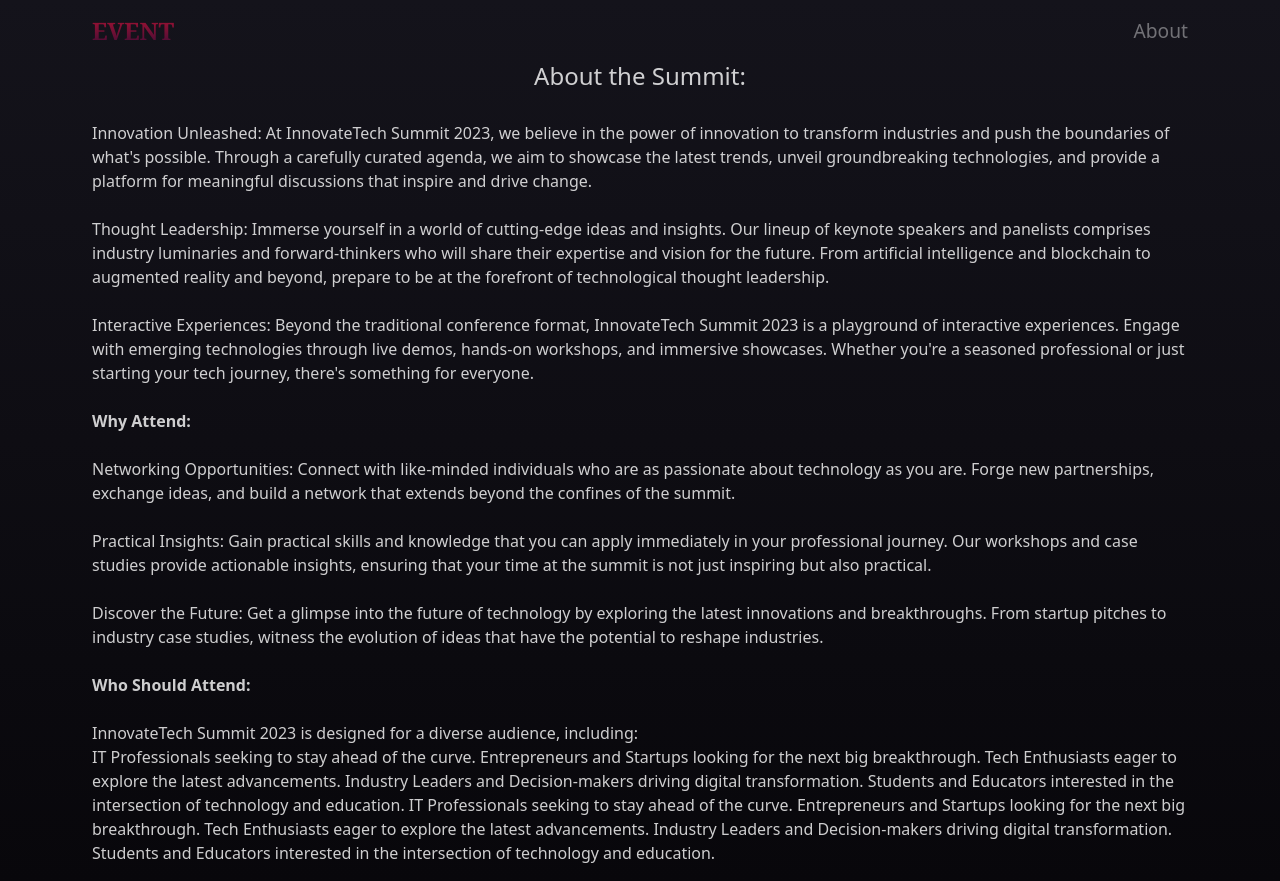
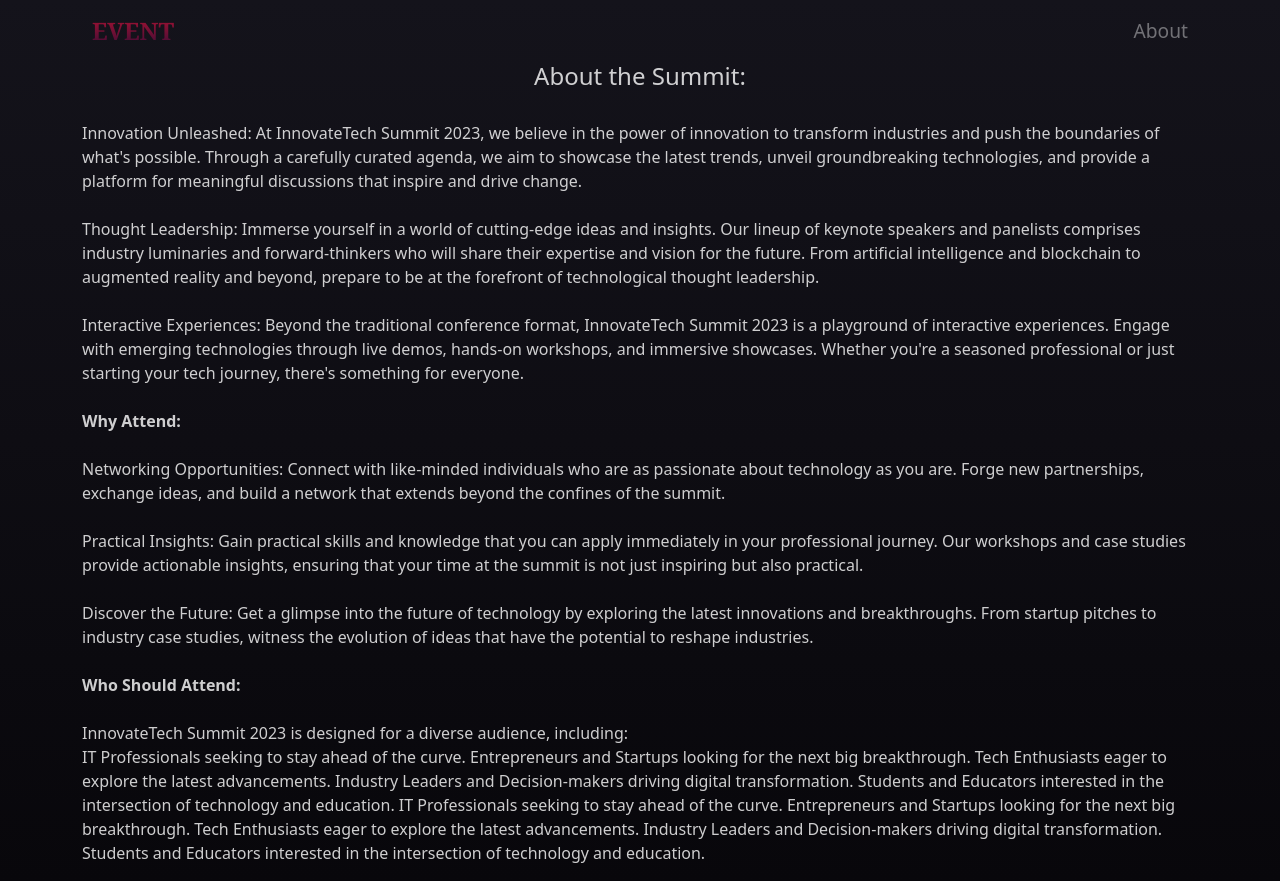
Before and after one commit to JohnnyFalcon/Event_form, a Django app: page /about in a window 1280 px wide. Run offline with Django 4.2, Linux system fonts and the light colour scheme.

Commit message:
Update style

```diff
--- a/eventapp/static/project.css
+++ b/eventapp/static/project.css
@@ -2,7 +2,7 @@
     width: 100%;
     min-height: 100vh;
     background: linear-gradient(180deg, #14131b 0%, #08070b 100%);
-    padding: 0 80px;
+    padding: 0 20px;
 }
 
 h1 {
@@ -122,6 +122,8 @@
 
 .navbar {
     background-color: transparent;
+    padding-left: 60px;
+    padding-right: 60px;
 }
 
 input[type="text"],
```
